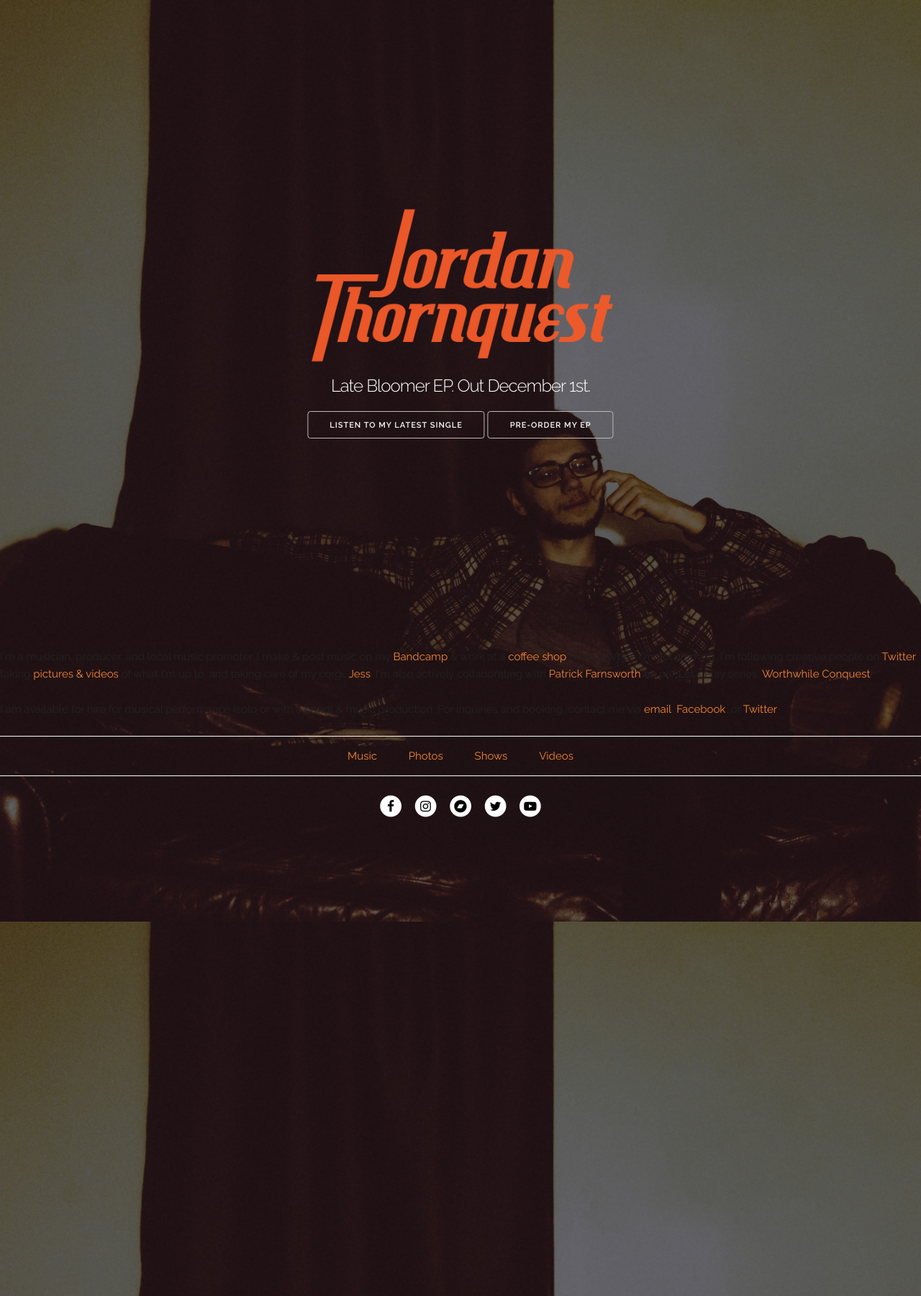
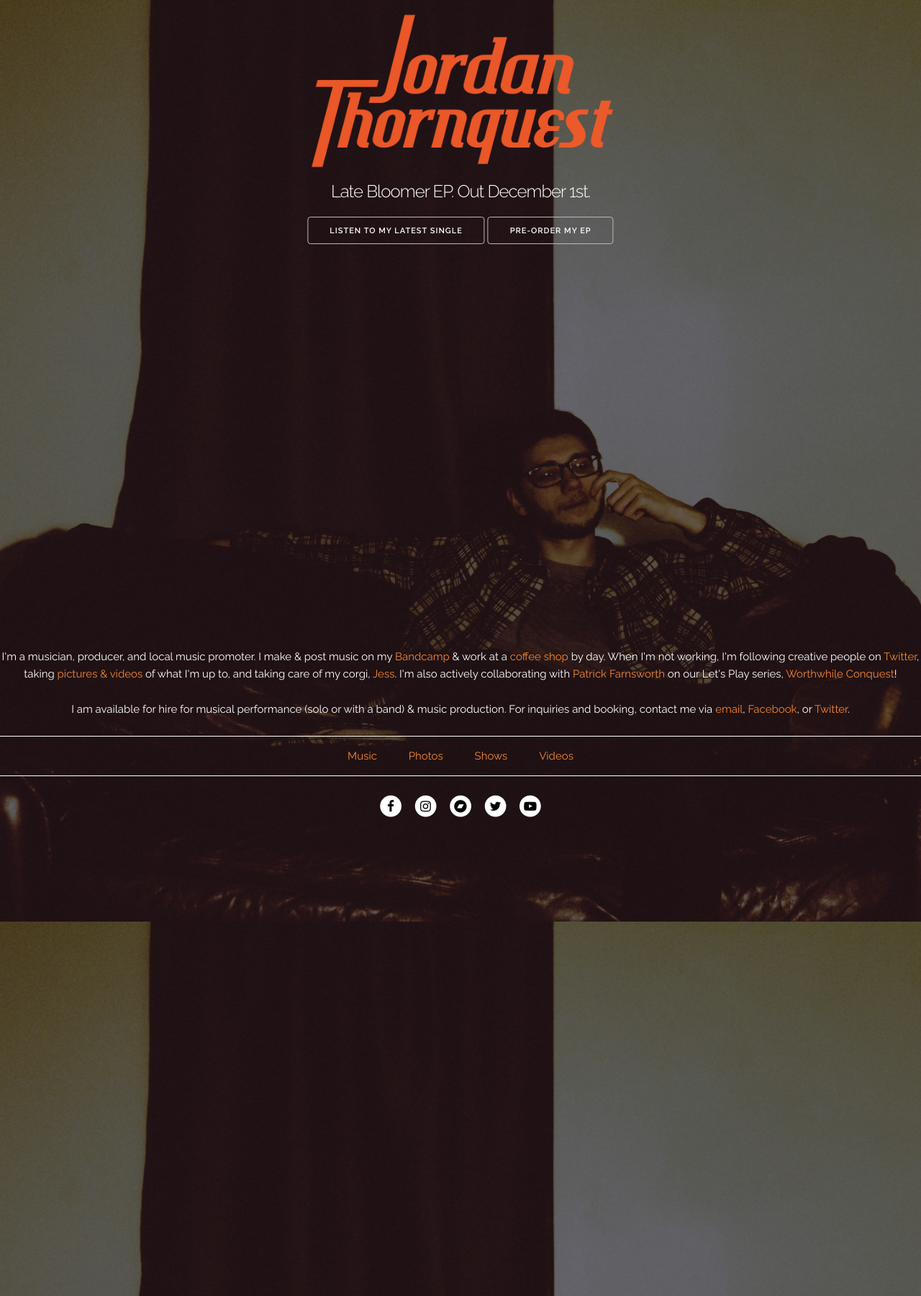
Before and after one commit to jordanthornquest/mains-and-monitors, a Jekyll site: the page built from index.html, in a window 1280 px wide. Shown: the whole page at 72% size. Built offline with Jekyll 4.4.1, drawn with Linux system fonts in a browser that asks for light colours; nearby versions of some CDN libraries.

Commit message:
Update styles.html

```diff
--- a/_includes/styles.html
+++ b/_includes/styles.html
@@ -98,6 +98,11 @@
     text-align: center;
   }
 
+  .intro-2 {
+    color: white;
+    text-align: center;
+  }
+
   .logo {
     margin-left: auto;
     margin-right: auto;
@@ -113,7 +118,18 @@
       max-width: 350px;
     }
 
+    .intro-content-2 {
+      margin-right: auto;
+      margin-left: auto;
+      padding: 0 15px;
+      max-width: 350px;
+    }
+
     .intro-content h2 {
+      font-size: 2.0rem;
+    }
+
+    .intro-content-2 {
       font-size: 2.0rem;
     }
 
@@ -129,7 +145,20 @@
       position: relative;
     }
 
+    .intro-2 {
+      height: 100vh;
+      position: relative;
+    }
+
     .intro-content {
+      position: absolute;
+      top: 20%;
+      left: 50%;
+      transform: translate(-50%, -50%);
+      max-width: 600px;
+    }
+
+    .intro-content-2 {
       position: absolute;
       top: 50%;
       left: 50%;
@@ -138,6 +167,10 @@
     }
 
     .intro-content h2 {
+      font-size: 2.4rem;
+    }
+
+    .intro-content-2 h2 {
       font-size: 2.4rem;
     }
   }
```
